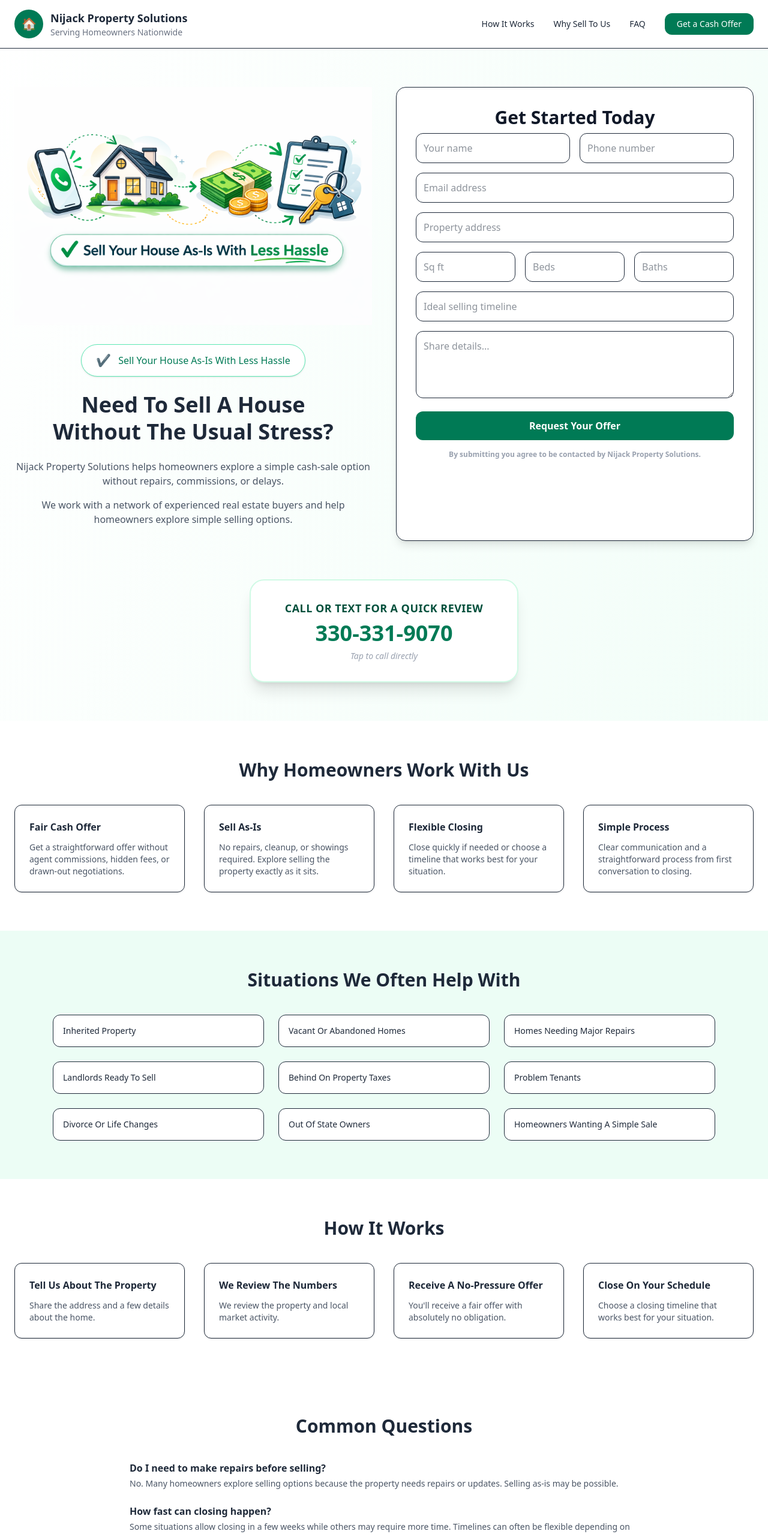
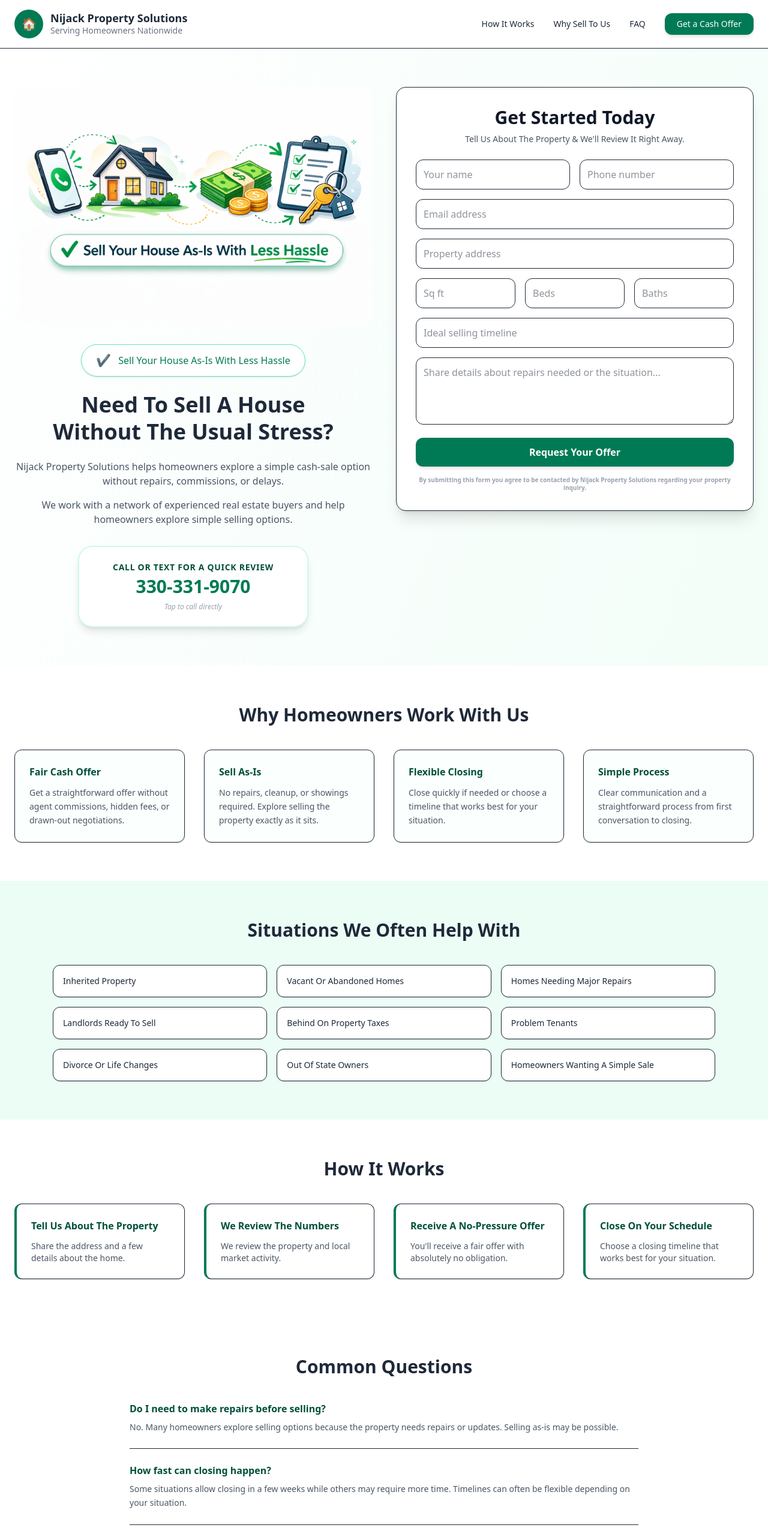
Before and after one commit to nijackacquisitions56/nijack-property-solutions, a React (Vite) app: page / in a window 1280 px wide. Shown: the top 2558 px of the page at 60% size. Built offline with nearby package versions, Linux system fonts and the light colour scheme.

Commit message:
Update App.jsx

```diff
--- a/src/App.jsx
+++ b/src/App.jsx
@@ -88,80 +88,99 @@ export default function NijackPropertySolutionsWebsite() {
               🏠
             </div>
             <div>
-              <div className="font-semibold text-lg">Nijack Property Solutions</div>
+              <div className="font-semibold text-lg leading-tight">Nijack Property Solutions</div>
               <div className="text-sm text-gray-500">Serving Homeowners Nationwide</div>
             </div>
           </div>
-          <nav className="hidden md:flex items-center gap-8 text-sm">
-            <a href="#how">How It Works</a>
-            <a href="#why">Why Sell To Us</a>
-            <a href="#faq">FAQ</a>
-            <a href="#contact" className="rounded-xl bg-emerald-700 px-5 py-2 text-white">Get a Cash Offer</a>
+          <nav className="hidden md:flex items-center gap-8 text-sm font-medium">
+            <a href="#how" className="hover:text-emerald-700">How It Works</a>
+            <a href="#why" className="hover:text-emerald-700">Why Sell To Us</a>
+            <a href="#faq" className="hover:text-emerald-700">FAQ</a>
+            <a href="#contact" className="rounded-xl bg-emerald-700 px-5 py-2 text-white shadow-md">Get a Cash Offer</a>
           </nav>
         </div>
       </header>
 
-      {/* BIG HERO (GRID LAYOUT RESTORED) */}
+      {/* MAIN HERO GRID */}
       <section className="mx-auto grid max-w-7xl grid-cols-1 gap-10 px-6 py-16 lg:grid-cols-2">
-        <div className="flex flex-col justify-center items-center text-center">
-          <img src="/symbols-home-sale-banner.png" alt="Banner" className="mb-8 w-full max-w-3xl" />
+
+        {/* LEFT COLUMN: TEXT & PHONE */}
+        <div className="flex flex-col items-center text-center">
+          <img src="/symbols-home-sale-banner.png" alt="Banner" className="mb-8 w-full max-w-3xl rounded-xl" />
+
           <div className="mb-6 inline-flex w-fit items-center gap-3 rounded-full border border-emerald-300 bg-white px-6 py-3 text-emerald-700 shadow-sm">
             <span className="text-xl">✔</span>
-            <span className="font-medium text-center">Sell Your House As-Is With Less Hassle</span>
+            <span className="font-medium">Sell Your House As-Is With Less Hassle</span>
           </div>
+
           <h1 className="mb-6 text-4xl font-bold leading-tight">
             Need To Sell A House<br/>Without The Usual Stress?
           </h1>
+
           <p className="mb-4 text-gray-600">
             Nijack Property Solutions helps homeowners explore a simple cash-sale option without repairs, commissions, or delays.
           </p>
-          <p className="mb-6 text-gray-600">
+
+          <p className="mb-8 text-gray-600">
             We work with a network of experienced real estate buyers and help homeowners explore simple selling options.
           </p>
+
+          {/* PHONE BOX CENTERED UNDER TEXT */}
+          <div className="rounded-3xl bg-white p-6 border-2 border-emerald-100 shadow-lg w-full max-w-sm">
+            <div className="text-emerald-900 font-bold text-sm mb-1 uppercase tracking-wider">
+              Call Or Text For A Quick Review
+            </div>
+            <a href="tel:3303319070" className="text-3xl font-black text-emerald-700 hover:text-emerald-800 transition-colors">
+              330-331-9070
+            </a>
+            <p className="text-xs text-gray-400 mt-2 italic">Tap to call directly</p>
+          </div>
         </div>
 
-        {/* FORM */}
-        <div id="contact" className="rounded-2xl border bg-white p-8 shadow-lg">
+        {/* RIGHT COLUMN: FORM */}
+        <div id="contact" className="rounded-2xl border bg-white p-8 shadow-xl self-start">
           {!submitted ? (
             <form onSubmit={handleSubmit} className="space-y-4">
               <h2 className="mb-2 text-3xl font-bold text-center text-gray-900">Get Started Today</h2>
+              <p className="mb-6 text-gray-600 text-center text-sm">Tell Us About The Property & We'll Review It Right Away.</p>
+
               <div className="grid grid-cols-2 gap-4">
-                <input required placeholder="Your name" className="rounded-xl border p-3" />
-                <input required placeholder="Phone number" className="rounded-xl border p-3" />
+                <input required placeholder="Your name" className="rounded-xl border p-3 focus:outline-emerald-500" />
+                <input required placeholder="Phone number" className="rounded-xl border p-3 focus:outline-emerald-500" />
               </div>
-              <input required type="email" placeholder="Email address" className="w-full rounded-xl border p-3" />
-              <input required placeholder="Property address" className="w-full rounded-xl border p-3" />
+
+              <input required type="email" placeholder="Email address" className="w-full rounded-xl border p-3 focus:outline-emerald-500" />
+              <input required placeholder="Property address" className="w-full rounded-xl border p-3 focus:outline-emerald-500" />
+
               <div className="grid grid-cols-3 gap-4">
-                <input placeholder="Sq ft" className="rounded-xl border p-3" />
-                <input placeholder="Beds" className="rounded-xl border p-3" />
-                <input placeholder="Baths" className="rounded-xl border p-3" />
+                <input placeholder="Sq ft" className="rounded-xl border p-3 focus:outline-emerald-500" />
+                <input placeholder="Beds" className="rounded-xl border p-3 focus:outline-emerald-500" />
+                <input placeholder="Baths" className="rounded-xl border p-3 focus:outline-emerald-500" />
               </div>
-              <input placeholder="Ideal selling timeline" className="w-full rounded-xl border p-3" />
-              <textarea placeholder="Share details..." className="h-28 w-full rounded-xl border p-3" />
-              <button type="submit" className="w-full rounded-xl bg-emerald-700 py-3 font-semibold text-white">Request Your Offer</button>
-              <p className="text-xs text-gray-400 text-center"><strong>By submitting you agree to be contacted by Nijack Property Solutions.</strong></p>
+
+              <input placeholder="Ideal selling timeline" className="w-full rounded-xl border p-3 focus:outline-emerald-500" />
+              <textarea placeholder="Share details about repairs needed or the situation..." className="h-28 w-full rounded-xl border p-3 focus:outline-emerald-500" />
+
+              <button type="submit" className="w-full rounded-xl bg-emerald-700 py-3 font-bold text-white shadow-md hover:bg-emerald-800 transition-all">
+                Request Your Offer
+              </button>
+
+              <p className="text-[10px] text-gray-400 text-center leading-tight">
+                <strong>By submitting this form you agree to be contacted by Nijack Property Solutions regarding your property inquiry.</strong>
+              </p>
             </form>
           ) : (
-            <div className="text-center py-20">
+            <div className="text-center py-16 animate-pulse">
               <div className="text-5xl mb-4">✅</div>
-              <h2 className="text-2xl font-bold mb-2">Thank You!</h2>
-              <p className="text-gray-600">We've received your info and will call you at 330-331-9070 soon.</p>
-              <button onClick={() => setSubmitted(false)} className="mt-4 text-emerald-700 underline">Back</button>
+              <h2 className="text-2xl font-bold mb-2 text-gray-900">Thank You!</h2>
+              <p className="text-gray-600 mb-6 px-4">
+                We've received your info. Nicole or a team member will reach out to you at <strong>330-331-9070</strong> shortly.
+              </p>
+              <button onClick={() => setSubmitted(false)} className="text-emerald-700 font-medium hover:underline">
+                ← Send another inquiry
+              </button>
             </div>
           )}
-        </div>
-      </section>
-
-      {/* SMALL HERO (CENTERED PHONE BOX) */}
-      <section className="pb-16 flex justify-center px-6">
-        <div className="rounded-3xl bg-white p-8 border-2 border-emerald-100 shadow-xl w-full max-w-md text-center">
-          <div className="text-emerald-900 font-bold text-lg mb-2 uppercase tracking-wide">
-            Call Or Text For A Quick Review
-          </div>
-          <a href="tel:3303319070" className="text-4xl font-black text-emerald-700 hover:text-emerald-800">
-            330-331-9070
-          </a>
-          <p className="text-sm text-gray-400 mt-2 italic text-center">Tap to call directly</p>
         </div>
       </section>
 
@@ -171,22 +190,22 @@ export default function NijackPropertySolutionsWebsite() {
           <h2 className="mb-10 text-center text-3xl font-bold">Why Homeowners Work With Us</h2>
           <div className="grid gap-8 md:grid-cols-2 lg:grid-cols-4">
             {benefits.map((item, i) => (
-              <div key={i} className="rounded-xl border p-6 shadow-sm">
-                <h3 className="mb-3 font-semibold">{item.title}</h3>
-                <p className="text-sm text-gray-600">{item.text}</p>
+              <div key={i} className="rounded-xl border p-6 shadow-sm bg-emerald-50/20">
+                <h3 className="mb-3 font-semibold text-emerald-900">{item.title}</h3>
+                <p className="text-sm text-gray-600 leading-relaxed">{item.text}</p>
               </div>
             ))}
           </div>
         </div>
       </section>
 
-      {/* SITUATIONS */}
+      {/* SITUATIONS SECTION */}
       <section className="bg-emerald-50 py-16">
         <div className="mx-auto max-w-6xl px-6">
           <h2 className="text-3xl font-bold text-center mb-10">Situations We Often Help With</h2>
-          <div className="grid md:grid-cols-2 lg:grid-cols-3 gap-6 text-sm">
+          <div className="grid md:grid-cols-2 lg:grid-cols-3 gap-4 text-sm">
             {situations.map((s, i) => (
-              <div key={i} className="rounded-xl border bg-white p-4">{s}</div>
+              <div key={i} className="rounded-xl border bg-white p-4 shadow-sm">{s}</div>
             ))}
           </div>
         </div>
@@ -194,12 +213,12 @@ export default function NijackPropertySolutionsWebsite() {
 
       {/* HOW IT WORKS */}
       <section id="how" className="bg-white py-16 scroll-mt-20">
-        <div className="mx-auto max-w-7xl px-6 text-center">
-          <h2 className="mb-10 text-3xl font-bold">How It Works</h2>
-          <div className="grid gap-8 md:grid-cols-2 lg:grid-cols-4 text-left">
+        <div className="mx-auto max-w-7xl px-6">
+          <h2 className="mb-10 text-center text-3xl font-bold">How It Works</h2>
+          <div className="grid gap-8 md:grid-cols-2 lg:grid-cols-4">
             {steps.map((step, i) => (
-              <div key={i} className="rounded-xl border bg-white p-6 shadow-sm">
-                <h3 className="mb-3 font-semibold">{step.title}</h3>
+              <div key={i} className="rounded-xl border bg-white p-6 shadow-sm border-l-4 border-l-emerald-700">
+                <h3 className="mb-3 font-semibold text-emerald-900">{step.title}</h3>
                 <p className="text-sm text-gray-600">{step.text}</p>
               </div>
             ))}
@@ -213,9 +232,9 @@ export default function NijackPropertySolutionsWebsite() {
           <h2 className="text-3xl font-bold text-center mb-10">Common Questions</h2>
           <div className="space-y-6">
             {faq.map((item, i) => (
-              <div key={i}>
-                <h3 className="font-semibold mb-1">{item.q}</h3>
-                <p className="text-gray-600 text-sm">{item.a}</p>
+              <div key={i} className="border-b pb-6 last:border-0">
+                <h3 className="font-semibold mb-2 text-emerald-900">{item.q}</h3>
+                <p className="text-gray-600 text-sm leading-relaxed">{item.a}</p>
               </div>
             ))}
           </div>
@@ -223,12 +242,13 @@ export default function NijackPropertySolutionsWebsite() {
       </section>
 
       {/* PRIVACY POLICY SECTION */}
-      <section id="privacy" className="bg-stone-50 py-20 scroll-mt-20 border-t">
-        <div className="mx-auto max-w-4xl px-6 text-center">
-          <h2 className="text-3xl font-bold mb-10 text-stone-900">Privacy Policy</h2>
-          <div className="space-y-6 text-stone-700 leading-relaxed text-sm md:text-base max-w-2xl mx-auto">
-            <p><strong>Nijack Property Solutions</strong> respects your privacy. We collect your contact info and property details solely to provide a cash offer.</p>
-            <p><strong>Sharing:</strong> Property data may be shared with our network of buyers. We do not sell your personal contact info to marketing lists.</p>
+      <section id="privacy" className="bg-stone-50 py-16 scroll-mt-20 border-t">
+        <div className="mx-auto max-w-4xl px-6">
+          <h2 className="text-3xl font-bold text-center mb-8 text-stone-900">Privacy Policy</h2>
+          <div className="space-y-4 text-stone-700 text-sm max-w-2xl mx-auto">
+            <p><strong>Nijack Property Solutions</strong> respects your privacy. We collect your contact info and property details solely to provide a cash offer review.</p>
+            <p><strong>Sharing:</strong> Property data may be shared with our network of real estate buyers to evaluate your home. We never sell your personal contact info to third-party marketing lists.</p>
+            <p><strong>Consent:</strong> By submitting your info, you give us permission to contact you regarding your property inquiry.</p>
           </div>
         </div>
       </section>
@@ -236,16 +256,22 @@ export default function NijackPropertySolutionsWebsite() {
       {/* FOOTER */}
       <footer className="bg-white py-12 border-t text-center">
         <div className="mx-auto max-w-7xl px-6">
-          <div className="font-bold text-emerald-900 mb-2 text-xl">Nijack Property Solutions</div>
-          <p className="text-gray-500 mb-1">Serving Homeowners Nationwide</p>
-          <p className="text-gray-500 mb-1">Call Or Text: <a href="tel:3303319070" className="underline">330-331-9070</a></p>
-          <p className="text-gray-500 mb-8 font-medium italic underline">info@nijackpropertysolutions.com</p>
+          <div className="font-bold text-emerald-900 mb-2 text-xl tracking-tight">Nijack Property Solutions</div>
+          <p className="text-gray-500 mb-1 text-sm">Serving Homeowners Nationwide</p>
+          <p className="text-gray-500 mb-1 text-sm">
+            Call Or Text: <a href="tel:3303319070" className="underline font-semibold text-emerald-800">330-331-9070</a>
+          </p>
+          <p className="text-gray-500 mb-8 font-medium italic underline text-xs">info@nijackpropertysolutions.com</p>
+
           <div className="flex justify-center gap-6 text-sm font-semibold text-emerald-800 mb-8">
-            <a href="#how">How It Works</a>
-            <a href="#why">Benefits</a>
-            <a href="#privacy">Privacy Policy</a>
+            <a href="#how" className="hover:underline">How It Works</a>
+            <a href="#why" className="hover:underline">Benefits</a>
+            <a href="#privacy" className="hover:underline">Privacy Policy</a>
           </div>
-          <p className="text-xs text-gray-400 mt-6">© {new Date().getFullYear()} Nijack Property Solutions. All rights reserved.</p>
+
+          <p className="text-[10px] text-gray-400 mt-6 uppercase tracking-widest">
+            © {new Date().getFullYear()} Nijack Property Solutions. All rights reserved.
+          </p>
         </div>
       </footer>
     </div>
```
